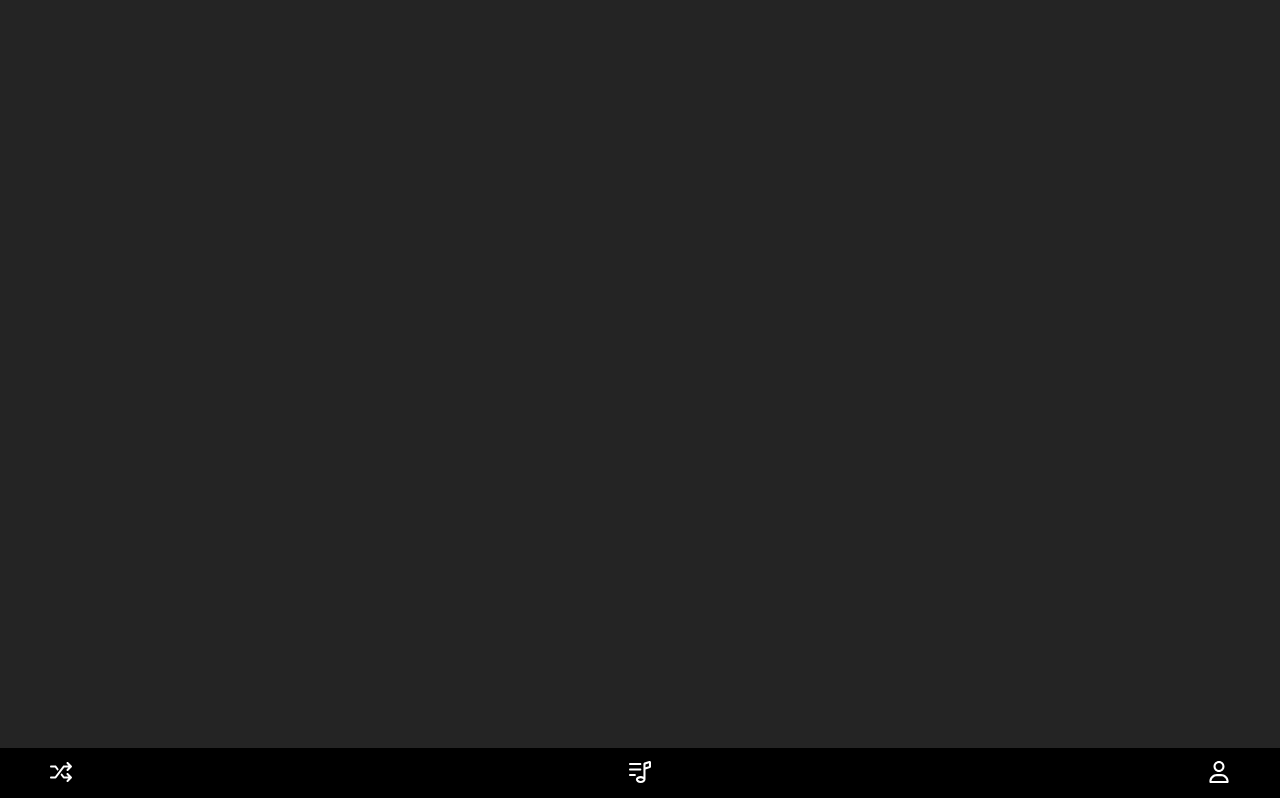
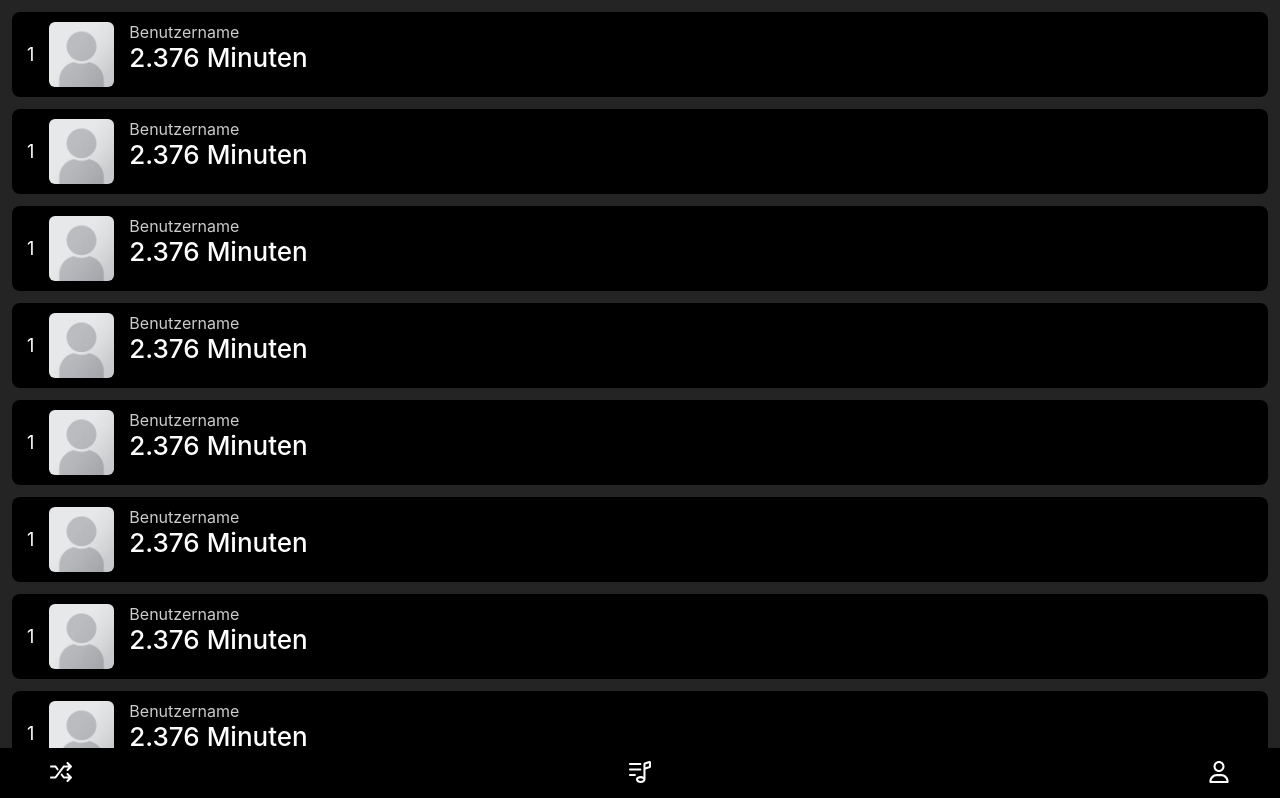
Before and after one commit to Suggest-App/SuggestApp, a Vue app: page /ranking in a window 1280 px wide. Shown: the top 798 px of the page. Built offline with nearby package versions, Linux system fonts and the light colour scheme.

Commit message:
[ADD] basic ranking view template with base styles

```diff
--- a/src/assets/scss/ranking-view/ranking-view.scss
+++ b/src/assets/scss/ranking-view/ranking-view.scss
@@ -2,4 +2,47 @@
   position: relative;
   width: 100%;
   height: 100vh;
+  padding: 12px;
+
+  .ranking-card {
+    @include flex-center-all;
+    width: 100%;
+    height: 85px;
+    border-radius: 8px;
+    background-color: #000000;
+    column-gap: 15px;
+    margin-bottom: 12px;
+    padding: 10px 10px 10px 15px;
+
+
+    .rank {
+      font-size: 18px;
+      color: #FFFFFF;
+    }
+
+    .profile-image {
+      @include bc-attr;
+      height: 100%;
+      aspect-ratio: 1 / 1;
+      border-radius: 6px;
+      background-image: url("@/assets/images/profile_placeholder.png");
+    }
+
+    .profile-info-wrapper {
+      height: 100%;
+      flex: 1;
+
+      .shared-minutes {
+        color: #FFFFFF;
+        font-weight: 500;
+        font-size: 26px;
+        margin-bottom: 4px;
+      }
+
+      .profile-name {
+        color: #FFFFFF;
+        opacity: 0.8;
+      }
+    }
+  }
 }
--- /dev/null
+++ b/src/components/ranking-view/RankingCard.vue
@@ -0,0 +1,14 @@
+<script setup lang="ts">
+
+</script>
+
+<template>
+  <div class="ranking-card">
+    <div class="rank">1</div>
+    <div class="profile-image"></div>
+    <div class="profile-info-wrapper">
+      <p class="profile-name">Benutzername</p>
+      <h3 class="shared-minutes">2.376 Minuten</h3>
+    </div>
+  </div>
+</template>
--- a/src/views/RankingView.vue
+++ b/src/views/RankingView.vue
@@ -1,9 +1,11 @@
 <script setup lang="ts">
 import Navbar from "@/components/Navbar.vue";
+import RankingCard from "@/components/ranking-view/RankingCard.vue";
 </script>
 
 <template>
   <section id="ranking-view">
+    <RankingCard v-for="card in 12" :key="card" />
     <Navbar />
   </section>
 </template>
```
